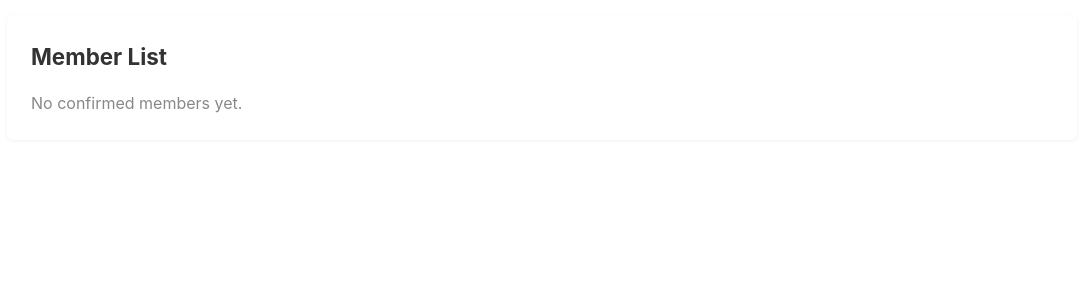
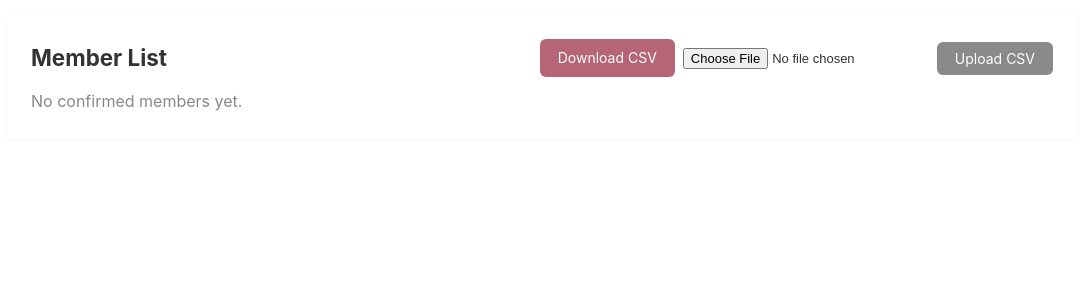
Before and after one commit to roy-adler/member-registry, a Flask app: page /admin in a window 1280 px wide. Shown: the top 300 px of the page, without its empty margins (98-1182 px from the left). Run offline with Flask 3, Linux system fonts and the light colour scheme; a user stored in the database is signed in.

Commit message:
Add CSV import/export functionality for members

```diff
--- a/app.py
+++ b/app.py
@@ -1,4 +1,6 @@
-from flask import Flask, render_template, request, redirect, url_for, flash, abort
+from flask import Flask, render_template, request, redirect, url_for, flash, abort, Response
+import csv
+import io
 from flask_sqlalchemy import SQLAlchemy
 from flask_login import LoginManager, UserMixin, login_user, logout_user, login_required, current_user
 from werkzeug.middleware.proxy_fix import ProxyFix
@@ -328,8 +330,13 @@ def register_routes(app):
         if not member:
             abort(404)
         if request.method == 'POST':
+            new_email = request.form.get('email', '').strip()
+            existing = Member.query.filter(Member.email == new_email, Member.id != member.id).first()
+            if existing:
+                flash('A member with this email already exists.', 'error')
+                return redirect(url_for('admin_edit', member_id=member.id))
             member.name = request.form.get('name', '').strip()
-            member.email = request.form.get('email', '').strip()
+            member.email = new_email
             member.address = request.form.get('address', '').strip()
             member.phone = request.form.get('phone', '').strip()
             db.session.commit()
@@ -347,6 +354,63 @@ def register_routes(app):
             flash('Member deleted successfully.', 'success')
         return redirect(url_for('admin_dashboard'))
 
+    @app.route('/admin/export')
+    @login_required
+    def admin_export():
+        members = Member.query.filter_by(confirmed=True).order_by(Member.created_at.desc()).all()
+        output = io.StringIO()
+        writer = csv.writer(output)
+        writer.writerow(['Name', 'Email', 'Address', 'Phone', 'Registered'])
+        for m in members:
+            writer.writerow([m.name, m.email, m.address or '', m.phone or '', m.created_at.strftime('%Y-%m-%d %H:%M')])
+        csv_data = output.getvalue()
+        return Response(csv_data, mimetype='text/csv',
+                        headers={'Content-Disposition': 'attachment; filename=members.csv'})
+
+    @app.route('/admin/import', methods=['POST'])
+    @login_required
+    def admin_import():
+        file = request.files.get('file')
+        if not file or not file.filename.endswith('.csv'):
+            flash('Please upload a CSV file.', 'error')
+            return redirect(url_for('admin_dashboard'))
+
+        try:
+            content = file.stream.read().decode('utf-8')
+            reader = csv.DictReader(io.StringIO(content))
+        except Exception:
+            flash('Could not read CSV file.', 'error')
+            return redirect(url_for('admin_dashboard'))
+
+        existing_emails = {m.email.lower() for m in Member.query.all()}
+        added = 0
+        skipped = 0
+
+        for row in reader:
+            email = row.get('Email', '').strip()
+            name = row.get('Name', '').strip()
+            if not email or not name:
+                skipped += 1
+                continue
+            if email.lower() in existing_emails:
+                skipped += 1
+                continue
+
+            member = Member(
+                name=name,
+                email=email,
+                address=row.get('Address', '').strip(),
+                phone=row.get('Phone', '').strip(),
+                confirmed=True,
+            )
+            db.session.add(member)
+            existing_emails.add(email.lower())
+            added += 1
+
+        db.session.commit()
+        flash(f'Import complete: {added} added, {skipped} skipped (duplicate or invalid).', 'success')
+        return redirect(url_for('admin_dashboard'))
+
 
 app = create_app()
 
--- a/templates/admin.html
+++ b/templates/admin.html
@@ -3,7 +3,16 @@
 {% block container_class %}wide{% endblock %}
 {% block content %}
 <div class="card">
-    <h1>Member List</h1>
+    <div style="display: flex; justify-content: space-between; align-items: center; flex-wrap: wrap; gap: 8px; margin-bottom: 12px;">
+        <h1 style="margin-bottom: 0;">Member List</h1>
+        <div style="display: flex; gap: 8px; align-items: center;">
+            <a href="{{ url_for('admin_export') }}" class="btn btn-primary">Download CSV</a>
+            <form method="POST" action="{{ url_for('admin_import') }}" enctype="multipart/form-data" style="display: flex; gap: 8px; align-items: center;">
+                <input type="file" name="file" accept=".csv" required style="font-size: 13px;">
+                <button type="submit" class="btn btn-secondary">Upload CSV</button>
+            </form>
+        </div>
+    </div>
     {% if members %}
     <table>
         <thead>
```
